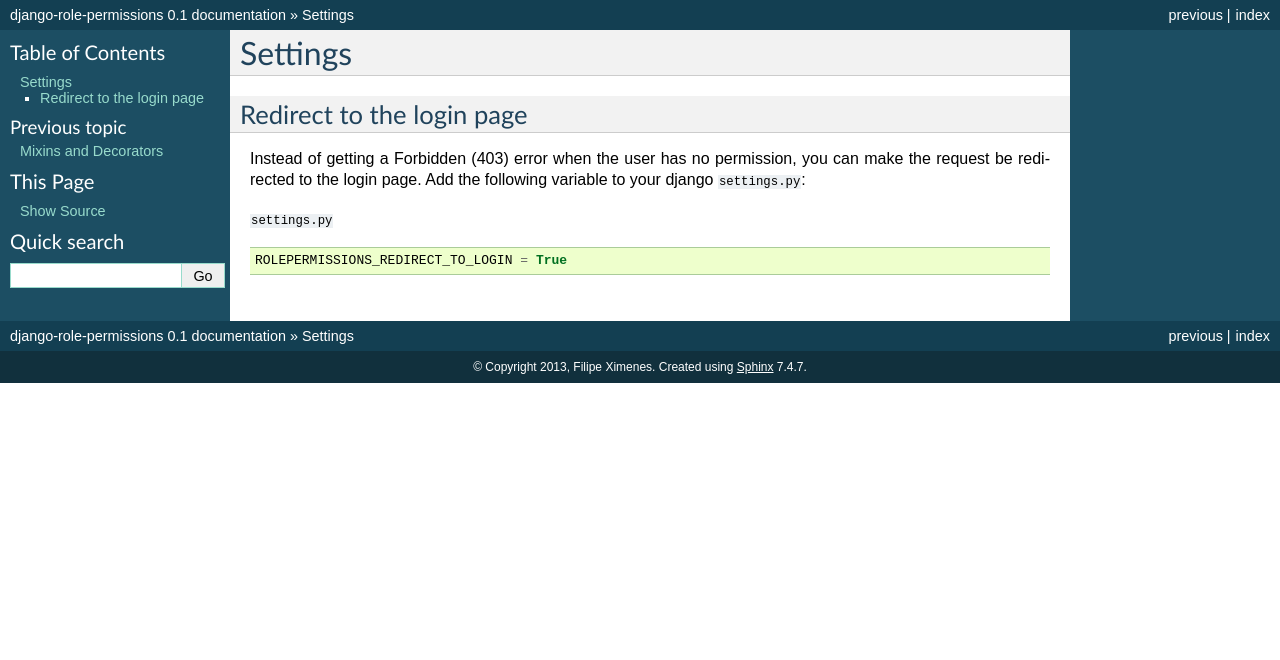
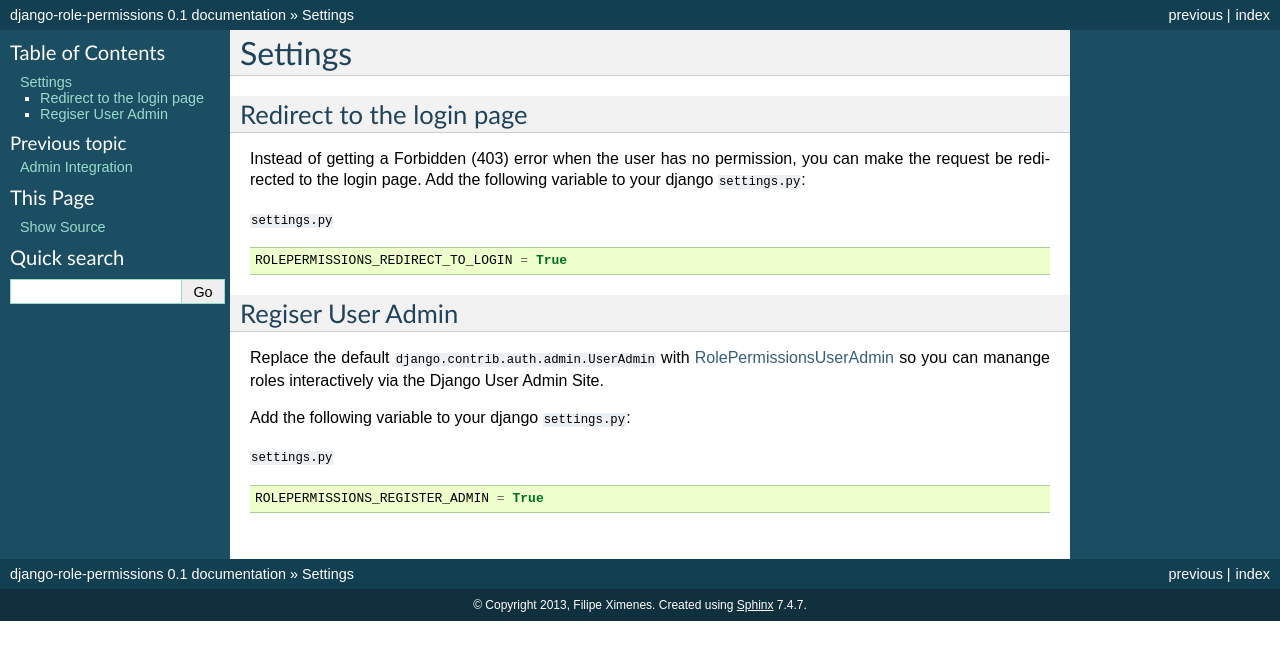
Before and after one commit to vintasoftware/django-role-permissions, a Sphinx documentation site: the page built from docs/settings.rst, in a window 1280 px wide. Shown: the top 660 px of the page. Built offline with Sphinx 7.4.7, drawn with Linux system fonts in a browser that asks for light colours.

Commit message:
Add docs for admin integration

```diff
--- a/docs/index.rst
+++ b/docs/index.rst
@@ -17,6 +17,7 @@
    object_permissions
    utils
    views_utils
+   admin
    settings
 
 
--- a/docs/settings.rst
+++ b/docs/settings.rst
@@ -14,3 +14,20 @@
 .. code-block:: python
 
     ROLEPERMISSIONS_REDIRECT_TO_LOGIN = True
+
+
+.. _register-user-admin-setting:
+
+Regiser User Admin
+==================
+
+Replace the default ``django.contrib.auth.admin.UserAdmin`` with :ref:`RolePermissionsUserAdmin <rolepermissions-useradmin>`
+so you can manange roles interactively via the Django User Admin Site.
+
+Add the following variable to your django ``settings.py``:
+
+``settings.py``
+
+.. code-block:: python
+
+    ROLEPERMISSIONS_REGISTER_ADMIN = True
--- a/docs/utils.rst
+++ b/docs/utils.rst
@@ -24,6 +24,8 @@
     from rolepermissions.roles import assign_role
 
     assign_role(user, 'doctor')
+
+.. _remove-role:
 
 .. function:: remove_role(user, role)
 
```
Also changed, not shown: docs/admin.rst (added, +80 -0 lines).
